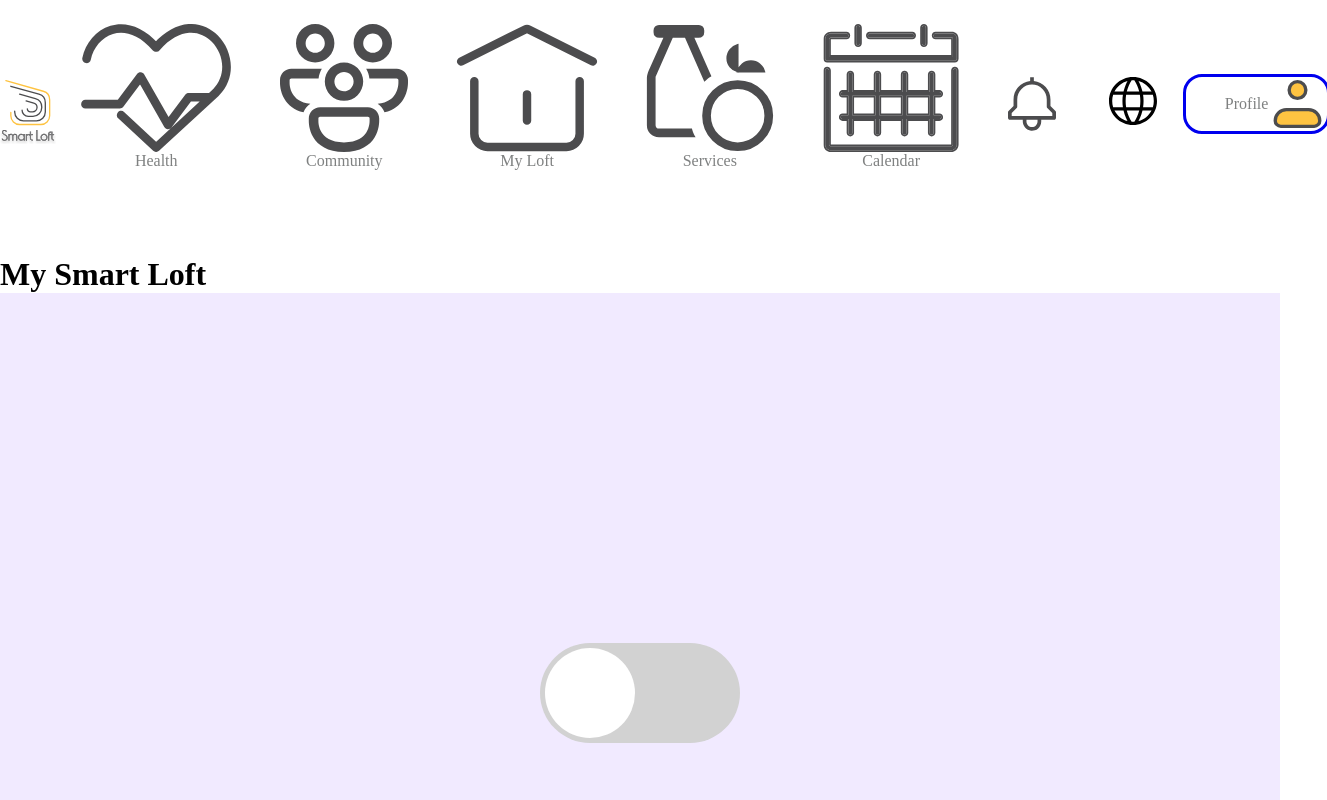
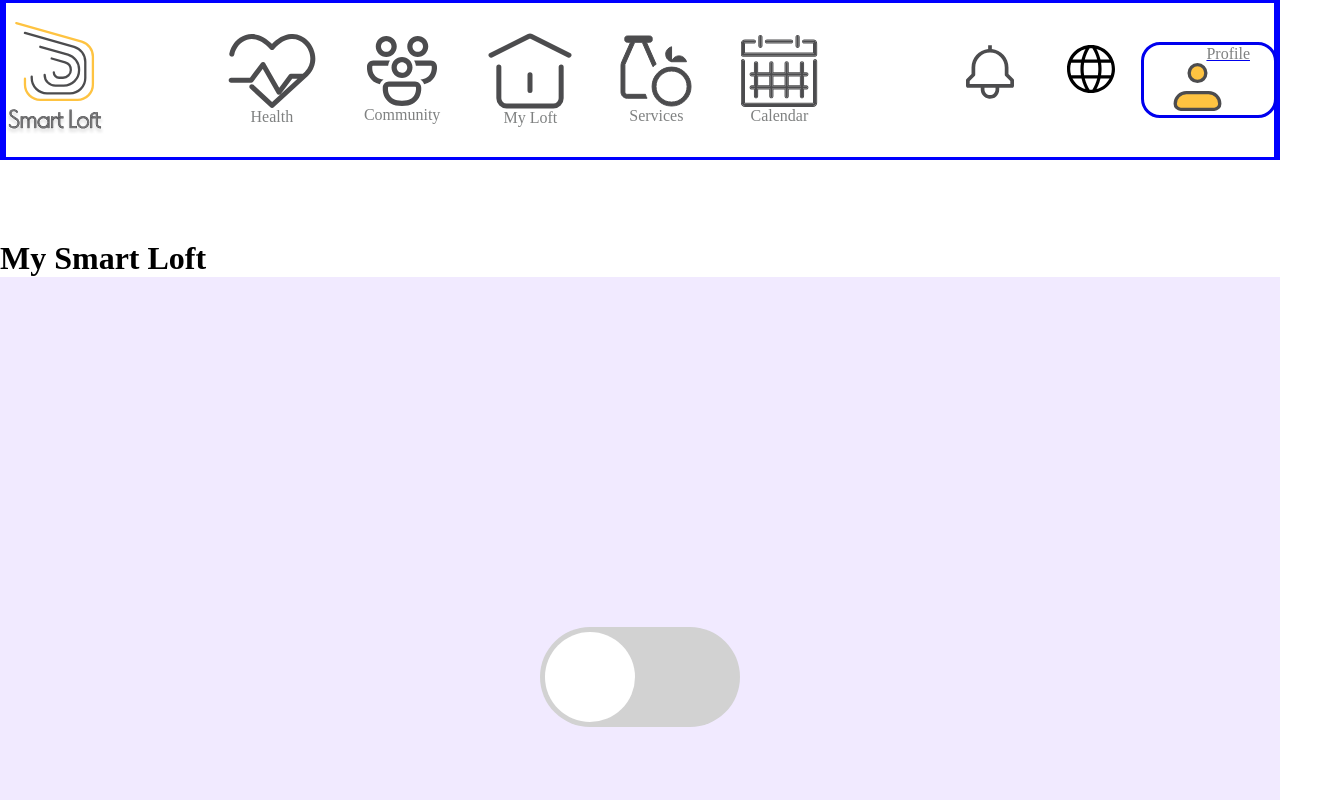
Before and after one commit to fayde-94/project-2-group-repo, a plain HTML site: page html/index.html in a window 1280 px wide. Shown: the top 800 px of the page, 1327 px wide, since content can reach past the window. Drawn offline with nearby package versions, Linux system fonts and the light colour scheme; no server answers; files whose address does not match are found by name.

Commit message:
Last check before demo

```diff
--- a/html/navBar.html
+++ b/html/navBar.html
@@ -26,8 +26,8 @@
           />
         </a>
       </div>
-      <!-- Health Button -->
-      <div class="mids">
+      <div id="mids">
+        <!-- Health Button -->
         <a
           class="navLinkButton"
           role="button"
@@ -139,7 +139,7 @@
 
         <!-- Profile Button -->
         <a
-          class="navProfileButton"
+          class="navLinkButton"
           role="button"
           id="navProfile"
           name="navProfile"
--- a/scripts/fancySwitch.js
+++ b/scripts/fancySwitch.js
@@ -1,3 +1,5 @@
+// API Documentation on the link below
+// https://developers.home-assistant.io/docs/api/websocket
 const socket = new WebSocket("ws://homeassistant.local:8123/api/websocket");
 var idNumber = 1;
 
@@ -17,6 +19,7 @@ socket.onopen = (event) => {
   socket.send(
     JSON.stringify({
       type: "subscribe_events",
+      event_type: "state_changed",
     })
   );
 };
@@ -24,8 +27,7 @@ socket.onopen = (event) => {
 socket.onmessage = (event) => {
   const data = JSON.parse(event.data);
   console.log("Received message:", data);
-
-  // Process received messages if needed
+  checkLightStatus(event);
 };
 
 socket.onclose = (event) => {
@@ -75,3 +77,8 @@ function flickSwitch(buttonID) {
     turnOffSwitch();
   }
 }
+
+function checkLightStatus(event) {
+  const data = JSON.parse(event.data);
+  console.log("checklight" + data);
+}
--- a/styles/navBar.css
+++ b/styles/navBar.css
@@ -19,52 +19,63 @@
   );
 } */
 
+/* Entire NavBar */
 #navBar {
   flex: 1;
-  margin-top: 2vh;
   height: 20vh;
   display: flex;
   justify-content: space-between;
   align-items: center;
+  border-color: var(--tempColorCheck1);
+  border-style: solid;
+  align-content: center;
+}
+
+/* Logo Section */
+.nav-item:first-child {
+  margin-right: auto;
+  padding-left: 5%;
 }
 
 
-
+/* Split Items on right */
 .nav-item:last-child {
   margin-left: auto;
   padding-right: 5%;
 }
 
-.nav-item:first-child {
-  margin-right: auto;
-  padding-left: 5%;
-}
-
-.mids {
+/* Center section; page navigation */
+#mids {
   height: 100%;
   display: flex;
   transition: scale;
+  align-items: center;
 }
 
-.mids a:hover {
+#mids a:hover {
   transform: scale(125%);
   transition-duration: 0.3s;
 }
 
-.mids img {
-  height: 80%;
+#mids img {
+  height: 10%;
 }
 
-/* TODO: Set proper height */
-#navGLLogo {
-  height: auto;
+
+/* Logo Stuff */
+#smartLoftLogo {
+  padding-top: 2vh;
+}
+
+#smartLoftLogo img {
+  height: 14vh;
 }
 
 
 
 
 /* Remove Hyperlink Underline */
-a {
+.navLinkButton > a, #mids > a, #navSplitR > a {
   text-decoration: none;
   display: flex;
   flex-direction: column;
@@ -106,11 +117,3 @@ a {
   padding-left: 3vh;
   padding-right: 3vh;
 }
-
-#smartLoftLogo {
-  padding-top: 2vh;
-}
-
-#smartLoftLogo img {
-  height: 8vh;
-}
--- a/styles/style.css
+++ b/styles/style.css
@@ -4,5 +4,7 @@
   --gardenLoftOrange: #f3b81a;
   --gardenLoftGrey:#7f8181;
   --gardenLoftWhite: #fefefe;
-
+  --tempColorCheck1: blue;
+  --tempColorCheck2: green;
+  --tempColorCheck3: red;
 }
```
